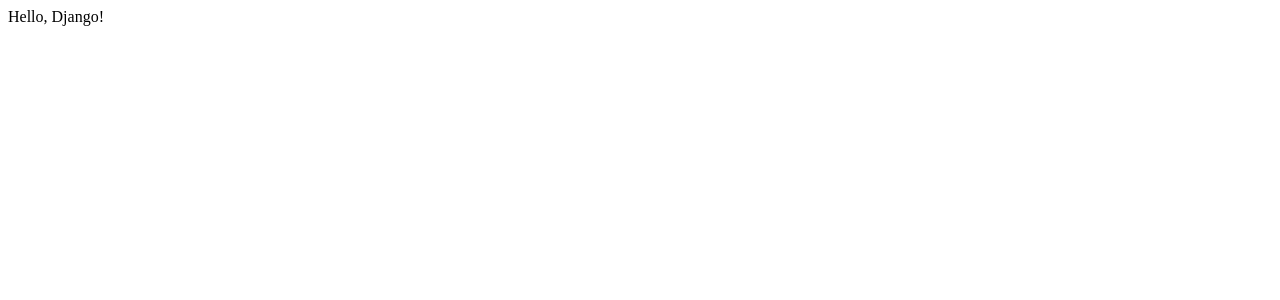
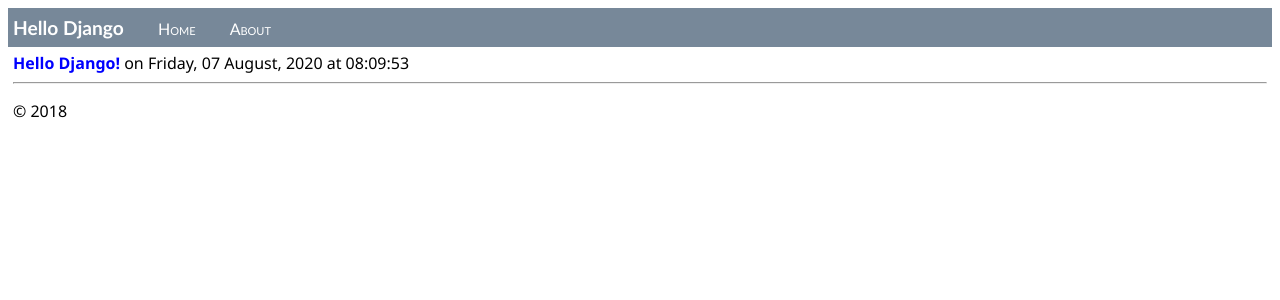
Before and after one commit to YnYnHnFn/LearningDjango, a Django app: page / in a window 1280 px wide. Before the commit the part shown is almost empty. Shown: the top 300 px of the page. Run offline with Django 3.2, Linux system fonts and the light colour scheme.

Commit message:
手順 3: 静的ファイルを提供し、ページを追加し、テンプレート継承を使用する

```diff
--- a/BasicProject/BasicProject/settings.py
+++ b/BasicProject/BasicProject/settings.py
@@ -34,6 +34,7 @@ ALLOWED_HOSTS = []
 # https://docs.djangoproject.com/en/2.1/ref/settings/#std:setting-INSTALLED_APPS
 INSTALLED_APPS = [
     'app',
+    'HelloDjangoApp',
     # Add your apps here to enable them
     'django.contrib.admin',
     'django.contrib.auth',
@@ -111,6 +112,10 @@ USE_L10N = True
 USE_TZ = True
 
 # Static files (CSS, JavaScript, Images)
+#
+# 以下の行のおかげで、Django プロジェクトでは既定で、
+# アプリの static フォルダーから静的ファイルを提供するように構成されています。
+#
 # https://docs.djangoproject.com/en/2.1/howto/static-files/
 STATIC_URL = '/static/'
 STATIC_ROOT = posixpath.join(*(BASE_DIR.split(os.path.sep) + ['static']))
--- a/BasicProject/BasicProject/urls.py
+++ b/BasicProject/BasicProject/urls.py
@@ -40,4 +40,7 @@ import HelloDjangoApp.views
 urlpatterns = [
     url(r'^$', HelloDjangoApp.views.index, name='index'),
     url(r'^home$', HelloDjangoApp.views.index, name='home'),
+
+    url(r'^about$', HelloDjangoApp.views.about, name='about'),
+
 ]
--- /dev/null
+++ b/BasicProject/HelloDjangoApp/static/site.css
@@ -0,0 +1,32 @@
+.message {
+    font-weight: 1000;
+    color: blue;
+}
+
+.navbar {
+    background-color: lightslategray;
+    font-size: 1em;
+    font-family: 'Trebuchet MS', 'Lucida Sans Unicode', 'Lucida Grande', 'Lucida Sans', Arial, sans-serif;
+    color: white;
+    padding: 8px 5px 8px 5px;
+}
+
+    .navbar a {
+        text-decoration: none;
+        color: inherit;
+    }
+
+.navbar-brand {
+    font-size: 1.2em;
+    font-weight: 600;
+}
+
+.navbar-item {
+    font-variant: small-caps;
+    margin-left: 30px;
+}
+
+.body-content {
+    padding: 5px;
+    font-family: 'Segoe UI', Tahoma, Geneva, Verdana, sans-serif;
+}
--- /dev/null
+++ b/BasicProject/HelloDjangoApp/templates/HelloDjangoApp/about.html
@@ -0,0 +1,4 @@
+{% extends "HelloDjangoApp/layout.html" %}
+{% block content %}
+{{ content }}
+{% endblock %}
--- a/BasicProject/HelloDjangoApp/templates/HelloDjangoApp/index.html
+++ b/BasicProject/HelloDjangoApp/templates/HelloDjangoApp/index.html
@@ -1,9 +1,4 @@
-<html>
-<head><title></title></head>
-
-<body>
-
-{{ content }}
-
-</body>
-</html>
+{% extends "HelloDjangoApp/layout.html" %}
+{% block content %}
+<span class="message">{{ message }}</span>{{ content }}
+{% endblock %}
--- /dev/null
+++ b/BasicProject/HelloDjangoApp/templates/HelloDjangoApp/layout.html
@@ -0,0 +1,25 @@
+<!DOCTYPE html>
+<html>
+<head>
+    <meta charset="utf-8" />
+    <title>{{ title }}</title>
+    {% load staticfiles %}
+    <link rel="stylesheet" type="text/css" href="{% static 'site.css' %}" />
+</head>
+
+<body>
+    <div class="navbar">
+       <a href="/" class="navbar-brand">Hello Django</a>
+       <a href="{% url 'home' %}" class="navbar-item">Home</a>
+       <a href="{% url 'about' %}" class="navbar-item">About</a>
+    </div>
+
+    <div class="body-content">
+{% block content %}{% endblock %}
+        <hr/>
+        <footer>
+            <p>&copy; 2018</p>
+        </footer>
+    </div>
+</body>
+</html>
--- a/BasicProject/HelloDjangoApp/views.py
+++ b/BasicProject/HelloDjangoApp/views.py
@@ -1,7 +1,51 @@
 from django.shortcuts import render
 from django.http import HttpResponse
+from datetime import datetime
+from django.shortcuts import render   # Added for this step
+
 
 # Create your views here.
 
+##def index(request):
+##    return HttpResponse("Hello, Django!")
+##↓↓
+#def index(request):
+#    now = datetime.now()
+#    html_content = "<html><head><title>Hello, Django</title></head><body>"
+#    html_content += "<strong>Hello Django!</strong> on " + now.strftime("%A, %d %B, %Y at %X")
+#    html_content += "</body></html>"
+#    return HttpResponse(html_content)
+#↓↓
+
+#　見てわかるように、render の最初の引数は要求オブジェクトであり、
+#　その後ろにはアプリの templates フォルダー内の一時ファイルへの相対パスが続きます。
+#　必要に応じて、ビューに対応する名前を付けたテンプレートがサポートされます。
+#　render の 3 つ目の引数は、テンプレートが参照する変数のディクショナリです。
+#　テンプレートの変数が {{ object.property }} を参照できる場合、ディクショナリに
+#　オブジェクトを含めることができます。
+
+
 def index(request):
-    return HttpResponse("Hello, Django!")
+    now = datetime.now()
+
+    return render(
+        request,
+        "HelloDjangoApp/index.html",  # Relative path from the 'templates' folder to the template file
+        # "index.html", # Use this code for VS 2017 15.7 and earlier
+        {
+            'title' : "Hello Django",
+            'message' : "Hello Django!",
+            'content' : " on " + now.strftime("%A, %d %B, %Y at %X")
+        }
+    )
+
+
+def about(request):
+    return render(
+        request,
+        "HelloDjangoApp/about.html",
+        {
+            'title' : "About HelloDjangoApp",
+            'content' : "Example app page for Django."
+        }
+    )
```
Also changed, not shown: 1 other file.
